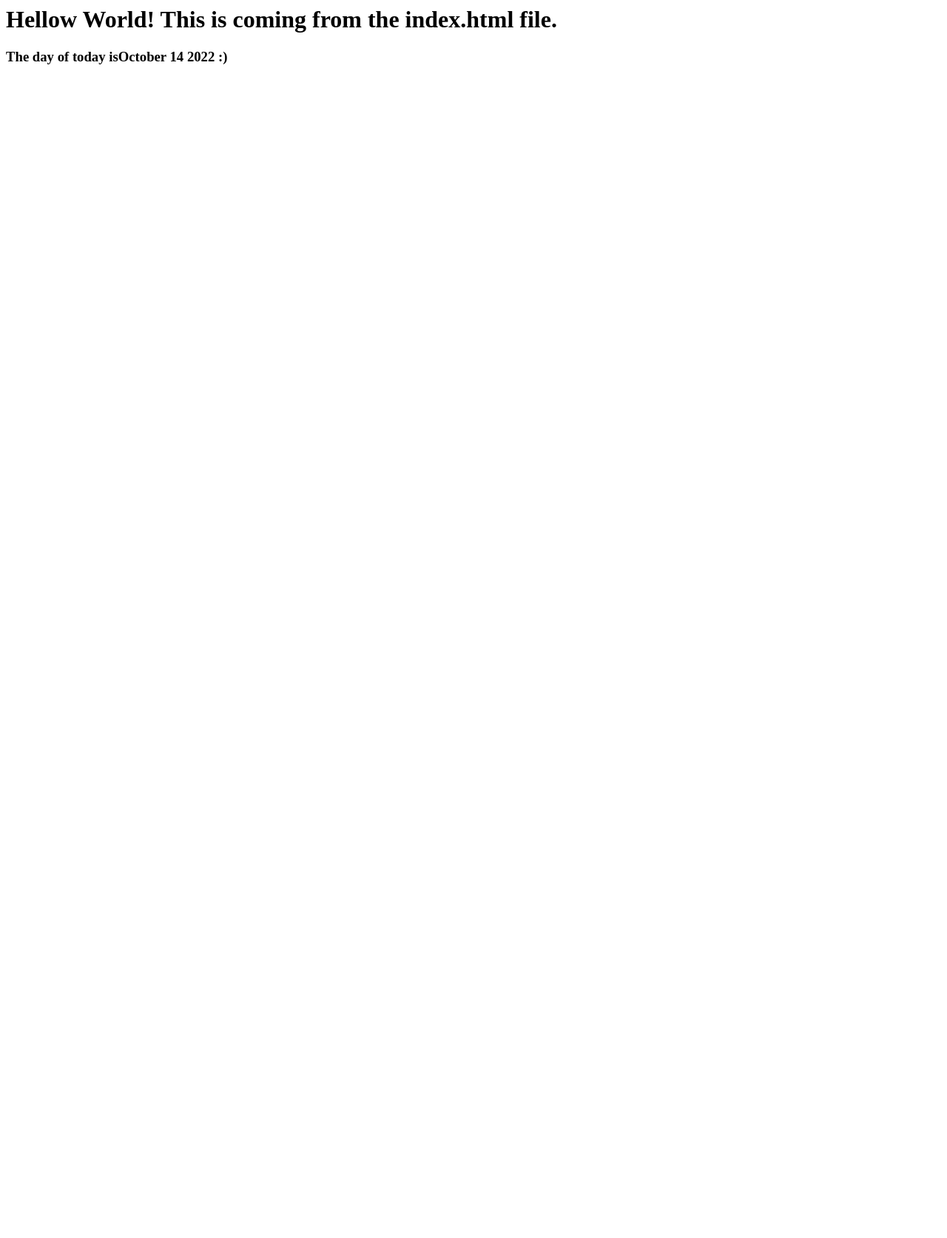
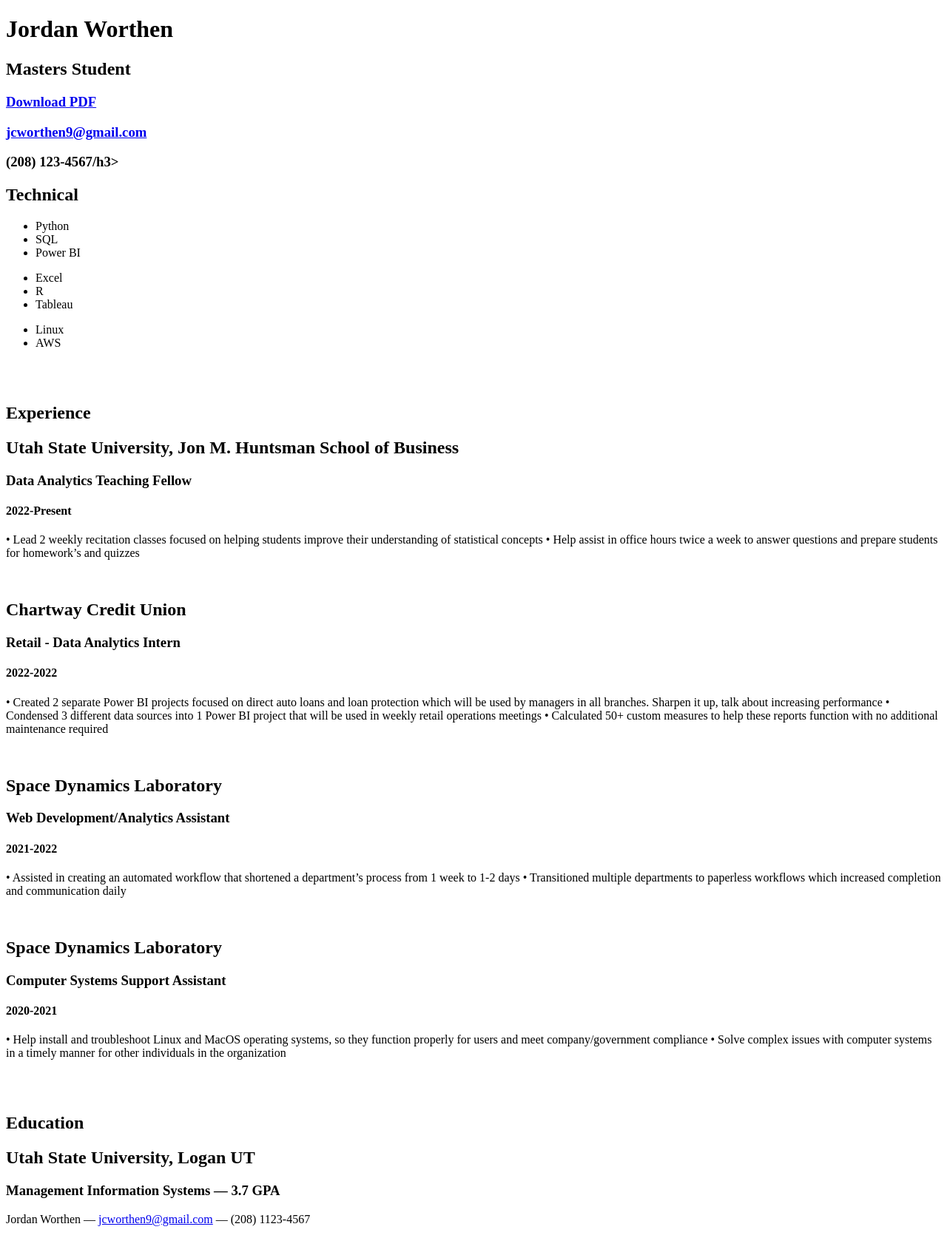
Before and after one commit to jordanworthen/Unit3Project, a Flask app: page / in a window 1280 px wide. Shown: the whole page at 74% size. Before the commit the page ends 87 px from the top, so only its background shows below. Run offline with Flask 2, Linux system fonts and the light colour scheme; some libraries are stand-ins or nearby versions.

Commit message:
Updated website

```diff
--- a/templates/index.html
+++ b/templates/index.html
@@ -1,2 +1,142 @@
-<h1>Hellow World! This is coming from the index.html file.</h1>
-<h3>{{ the_date }}</h3>
+<!DOCTYPE html PUBLIC "-//W3C//DTD XHTML 1.0 Strict//EN" "http://www.w3.org/TR/xhtml1/DTD/xhtml1-strict.dtd">
+<html>
+<head>
+
+	<title>Jonathan Doe | Web Designer, Director | name@yourdomain.com</title>
+	<meta http-equiv="content-type" content="text/html; charset=utf-8" />
+
+	<meta name="keywords" content="" />
+	<meta name="description" content="" />
+
+	<link rel="stylesheet" type="text/css" href="http://yui.yahooapis.com/2.7.0/build/reset-fonts-grids/reset-fonts-grids.css" media="all" />
+	<link rel="stylesheet" type="text/css" href="resume.css" media="all" />
+
+</head>
+<body>
+
+<div id="doc2" class="yui-t7">
+	<div id="inner">
+
+		<div id="hd">
+			<div class="yui-gc">
+				<div class="yui-u first">
+					<h1>Jordan Worthen</h1>
+					<h2>Masters Student</h2>
+				</div>
+
+				<div class="yui-u">
+					<div class="contact-info">
+						<h3><a id="pdf" href="#">Download PDF</a></h3>
+						<h3><a href="mailto:name@yourdomain.com">jcworthen9@gmail.com</a></h3>
+						<h3>(208) 123-4567/h3>
+					</div><!--// .contact-info -->
+				</div>
+			</div><!--// .yui-gc -->
+		</div><!--// hd -->
+
+		<div id="bd">
+			<div id="yui-main">
+				<div class="yui-b">
+
+					<div class="yui-gf">
+						<div class="yui-u first">
+							<h2>Technical</h2>
+						</div>
+						<div class="yui-u">
+							<ul class="talent">
+								<li>Python</li>
+								<li>SQL</li>
+								<li class="last">Power BI</li>
+							</ul>
+
+							<ul class="talent">
+								<li>Excel</li>
+								<li>R</li>
+								<li class="last">Tableau</li>
+							</ul>
+
+							<ul class="talent">
+								<li>Linux</li>
+								<li>AWS</li>
+							</ul>
+						</div>
+					</div><!--// .yui-gf-->
+
+					<div class="yui-gf">
+<br>
+<br>
+						<div class="yui-u first">
+							<h2>Experience</h2>
+						</div><!--// .yui-u -->
+
+						<div class="yui-u">
+
+							<div class="job">
+								<h2>Utah State University, Jon M. Huntsman School of Business</h2>
+								<h3>Data Analytics Teaching Fellow</h3>
+								<h4>2022-Present</h4>
+								<p>•	Lead 2 weekly recitation classes focused on helping students improve their understanding of statistical concepts
+•	Help assist in office hours twice a week to answer questions and prepare students for homework’s and quizzes
+ </p>
+							</div>
+<br>
+							<div class="job">
+								<h2>Chartway Credit Union</h2>
+								<h3>Retail - Data Analytics Intern</h3>
+								<h4>2022-2022</h4>
+								<p>•	Created 2 separate Power BI projects focused on direct auto loans and loan protection which will be used by managers in all branches.  Sharpen it up, talk about increasing performance
+•	Condensed 3 different data sources into 1 Power BI project that will be used in weekly retail operations meetings
+•	Calculated 50+ custom measures to help these reports function with no additional maintenance required
+</p>
+							</div>
+<br>
+							<div class="job">
+								<h2>Space Dynamics Laboratory</h2>
+								<h3>Web Development/Analytics Assistant</h3>
+								<h4>2021-2022</h4>
+								<p>•	Assisted in creating an automated workflow that shortened a department’s process from 1 week to 1-2 days
+•	Transitioned multiple departments to paperless workflows which increased completion and communication daily
+</p>
+							</div>
+<br>
+
+							<div class="job last">
+								<h2>Space Dynamics Laboratory</h2>
+								<h3>Computer Systems Support Assistant</h3>
+								<h4>2020-2021</h4>
+								<p>•	Help install and troubleshoot Linux and MacOS operating systems, so they function properly for users and meet company/government compliance
+•	 Solve complex issues with computer systems in a timely manner for other individuals in the organization
+</p>
+							</div>
+
+						</div><!--// .yui-u -->
+					</div><!--// .yui-gf -->
+<br>
+<br>
+					<div class="yui-gf last">
+						<div class="yui-u first">
+							<h2>Education</h2>
+						</div>
+						<div class="yui-u">
+							<h2>Utah State University, Logan UT</h2>
+							<h3>Management Information Systems &mdash; <strong>3.7 GPA</strong> </h3>
+						</div>
+					</div><!--// .yui-gf -->
+
+
+				</div><!--// .yui-b -->
+			</div><!--// yui-main -->
+		</div><!--// bd -->
+
+		<div id="ft">
+			<p>Jordan Worthen &mdash; <a href="mailto:name@yourdomain.com">jcworthen9@gmail.com</a> &mdash; (208) 1123-4567</p>
+		</div><!--// footer -->
+
+	</div><!-- // inner -->
+
+
+</div><!--// doc -->
+
+
+</body>
+</html>
```
Also changed, not shown: templates/about_me.html (+10 -0 lines).
